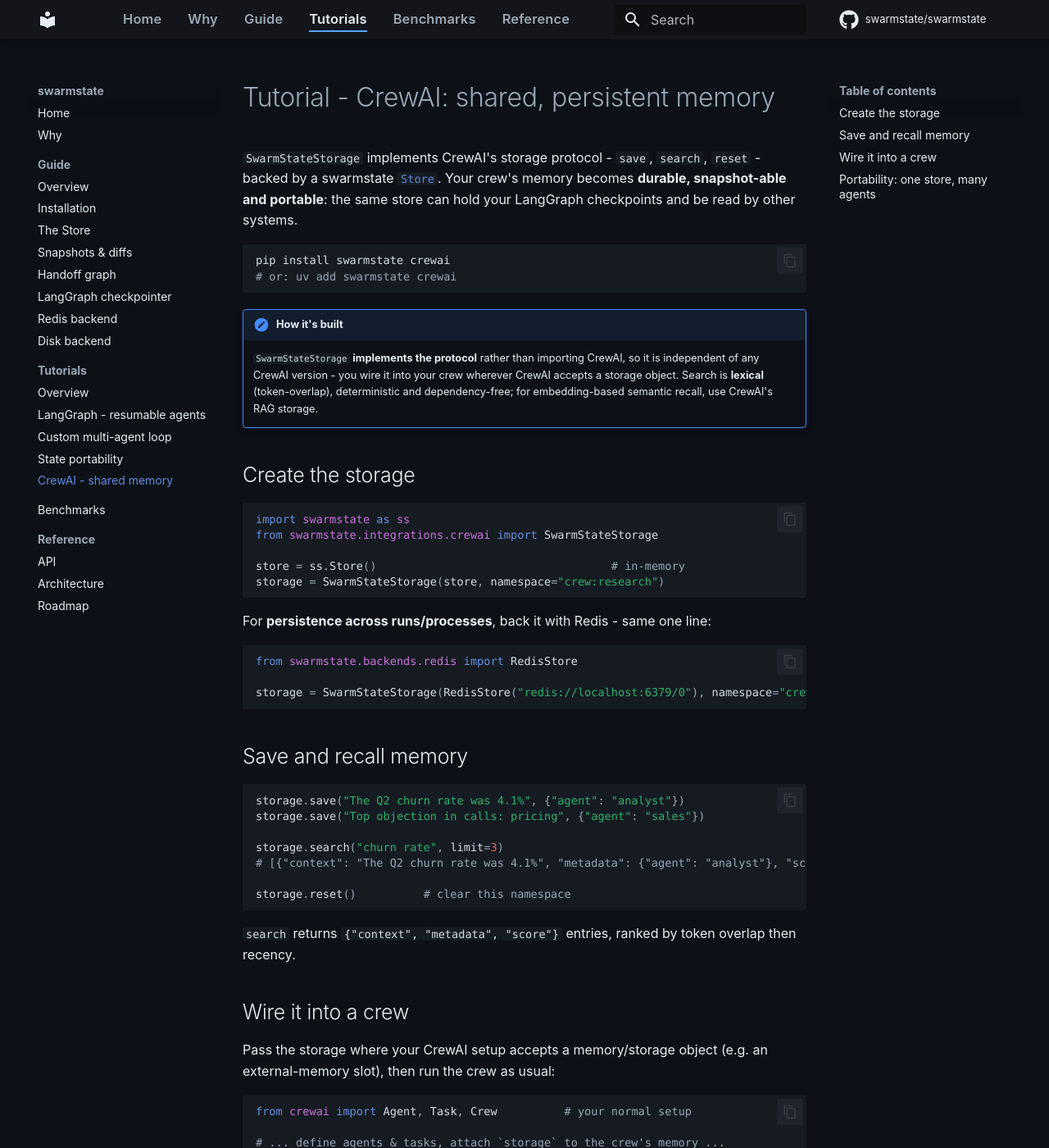
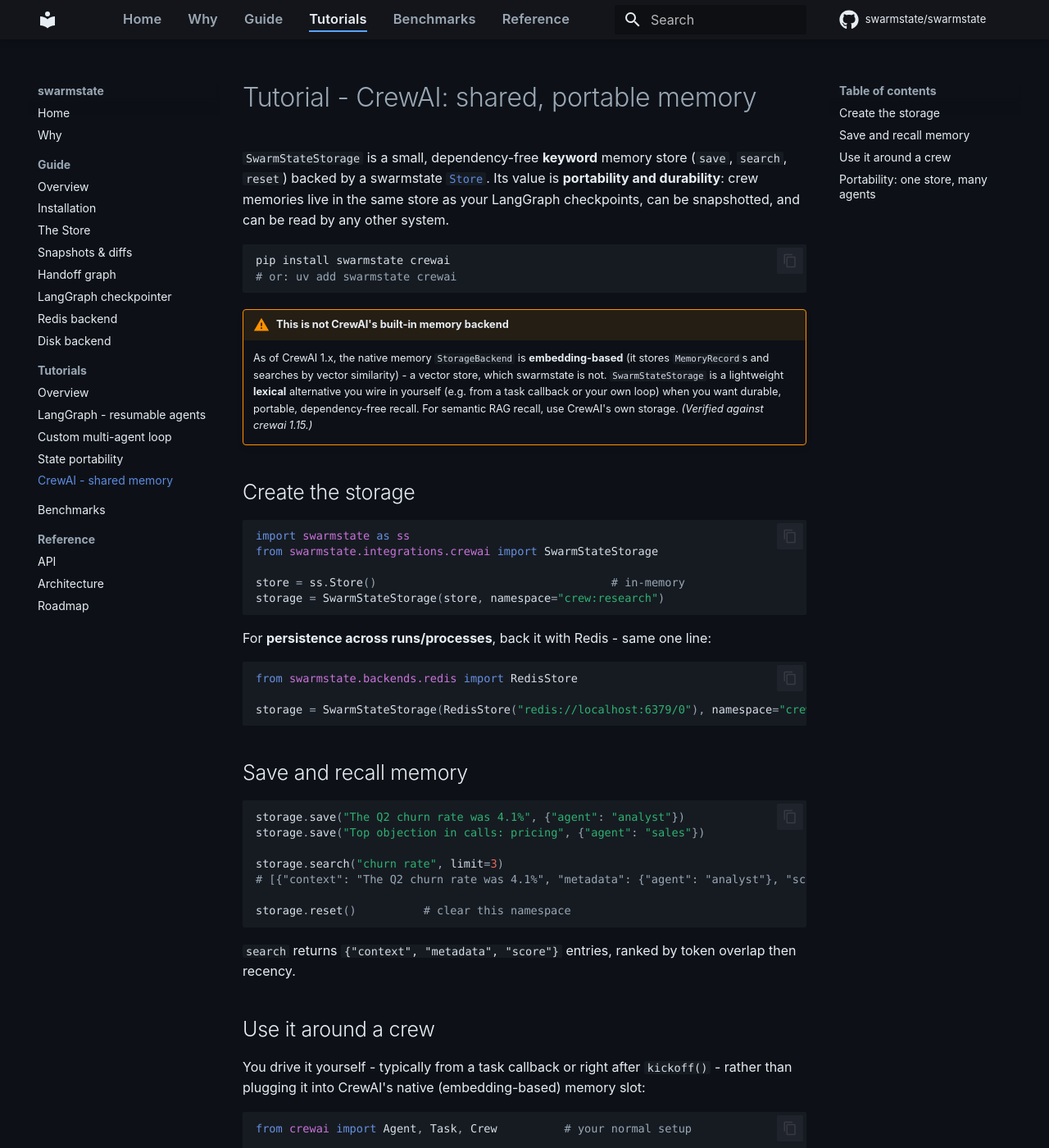
Before and after one commit to swarmstate/swarmstate.github.io, an MkDocs documentation site: the page built from docs/tutorials/crewai.md, in a window 1280 px wide and 1400 px high. Shown: the whole window at 82% size. Built offline with MkDocs 1.6.1 and Material for MkDocs 9.7.7, drawn with Linux system fonts in a browser that asks for light colours; comment, search, counter and statistics services are not loaded; some of the changed text lies outside the part shown.

Commit message:
docs: honest CrewAI positioning (not CrewAI 1.x StorageBackend); document dumps/loads
Co-Authored-By: Claude Opus 4.8 (1M context) <noreply@anthropic.com>

````diff
--- a/docs/tutorials/crewai.md
+++ b/docs/tutorials/crewai.md
@@ -1,20 +1,22 @@
-# Tutorial - CrewAI: shared, persistent memory
+# Tutorial - CrewAI: shared, portable memory
 
-`SwarmStateStorage` implements CrewAI's storage protocol - `save`, `search`, `reset` -
-backed by a swarmstate [`Store`](../guide/store.md). Your crew's memory becomes
-**durable, snapshot-able and portable**: the same store can hold your LangGraph
-checkpoints and be read by other systems.
+`SwarmStateStorage` is a small, dependency-free **keyword** memory store (`save`,
+`search`, `reset`) backed by a swarmstate [`Store`](../guide/store.md). Its value is
+**portability and durability**: crew memories live in the same store as your LangGraph
+checkpoints, can be snapshotted, and can be read by any other system.
 
 ```bash
 pip install swarmstate crewai
 # or: uv add swarmstate crewai
 ```
 
-!!! note "How it's built"
-    `SwarmStateStorage` **implements the protocol** rather than importing CrewAI, so it
-    is independent of any CrewAI version - you wire it into your crew wherever CrewAI
-    accepts a storage object. Search is **lexical** (token-overlap), deterministic and
-    dependency-free; for embedding-based semantic recall, use CrewAI's RAG storage.
+!!! warning "This is not CrewAI's built-in memory backend"
+    As of CrewAI 1.x, the native memory `StorageBackend` is **embedding-based** (it
+    stores `MemoryRecord`s and searches by vector similarity) - a vector store, which
+    swarmstate is not. `SwarmStateStorage` is a lightweight **lexical** alternative you
+    wire in yourself (e.g. from a task callback or your own loop) when you want durable,
+    portable, dependency-free recall. For semantic RAG recall, use CrewAI's own storage.
+    *(Verified against crewai 1.15.)*
 
 ## Create the storage
 
@@ -49,17 +51,24 @@ storage.reset()          # clear this namespace
 `search` returns `{"context", "metadata", "score"}` entries, ranked by token overlap
 then recency.
 
-## Wire it into a crew
+## Use it around a crew
 
-Pass the storage where your CrewAI setup accepts a memory/storage object (e.g. an
-external-memory slot), then run the crew as usual:
+You drive it yourself - typically from a task callback or right after `kickoff()` -
+rather than plugging it into CrewAI's native (embedding-based) memory slot:
 
 ```python
 from crewai import Agent, Task, Crew          # your normal setup
 
-# ... define agents & tasks, attach `storage` to the crew's memory ...
-# result = crew.kickoff()
+# ... define agents & tasks ...
+result = crew.kickoff()
+storage.save(str(result), {"run": "research", "ts": "2026-07-03"})
+
+# next run, recall prior findings before kicking off again
+prior = storage.search("research findings", limit=5)
 ```
+
+This keeps the useful part - **durable, portable, snapshot-able recall in a shared
+store** - without pretending to be a vector database.
 
 ## Portability: one store, many agents
 
````
Also changed, not shown: docs/api.md (+22 -0 lines), docs/tutorials/index.md (+3 -3 lines).
